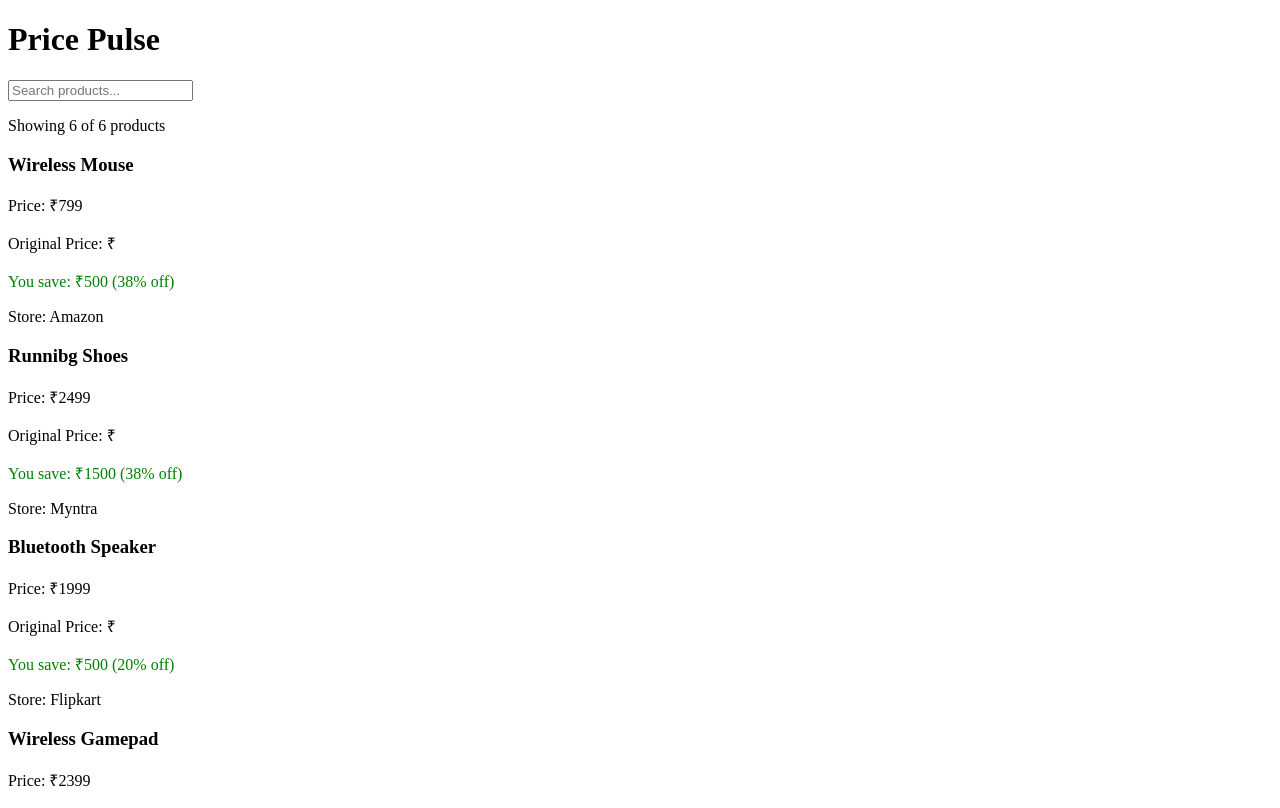
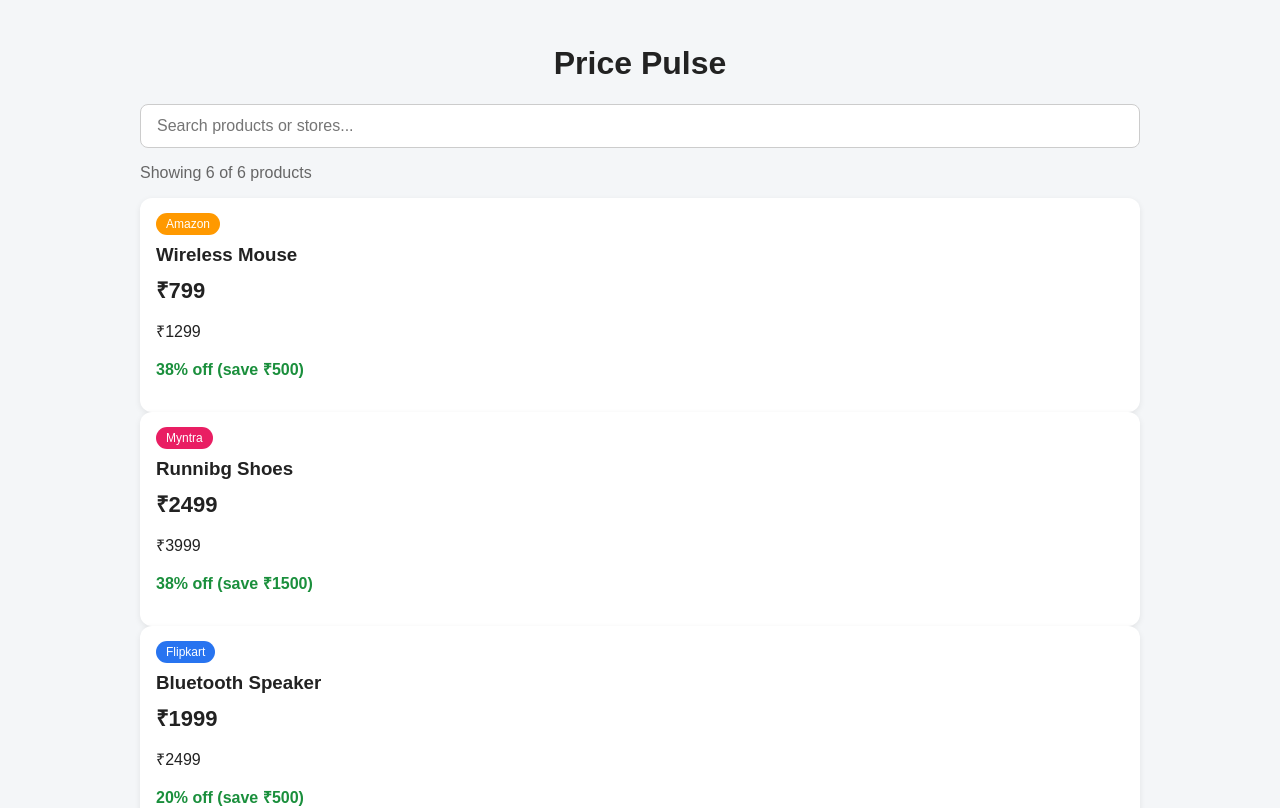
Before and after one commit to kirti-exe/price-pulse, a React (Vite) app in the folder client/: page / in a window 1280 px wide. Shown: the top 808 px of the page. Built offline with nearby package versions, Linux system fonts and the light colour scheme.

Commit message:
Split into components and add styling

```diff
--- a/client/src/App.css
+++ b/client/src/App.css
@@ -1,184 +1,67 @@
-/* .counter {
-  font-size: 16px;
-  padding: 5px 10px;
-  border-radius: 5px;
-  color: var(--accent);
-  background: var(--accent-bg);
-  border: 2px solid transparent;
-  transition: border-color 0.3s;
-  margin-bottom: 24px;
-
-  &:hover {
-    border-color: var(--accent-border);
-  }
-  &:focus-visible {
-    outline: 2px solid var(--accent);
-    outline-offset: 2px;
-  }
+.container {
+  max-width: 1000px;
+  margin: 0 auto;
+  padding: 24px;
 }
 
-.hero {
-  position: relative;
-
-  .base,
-  .framework,
-  .vite {
-    inset-inline: 0;
-    margin: 0 auto;
+h1 {
+  text-align: center;
 }
 
-  .base {
-    width: 170px;
-    position: relative;
-    z-index: 0;
+.search-bar {
+  width: 100%;
+  padding: 12px 16px;
+  font-size: 16px;
+  border: 1px solid #ccc;
+  border-radius: 8px;
+  box-sizing: border-box;
 }
 
-  .framework,
-  .vite {
-    position: absolute;
+.result-count {
+  color: #666;
 }
 
-  .framework {
-    z-index: 1;
-    top: 34px;
-    height: 28px;
-    transform: perspective(2000px) rotateZ(300deg) rotateX(44deg) rotateY(39deg)
-      scale(1.4);
+.product-grid {
+  display: grid;
+  grid-template-columns: repeat(auto-fill, minmax(220px, 1fr));
+  gap: 16px;
 }
 
-  .vite {
-    z-index: 0;
-    top: 107px;
-    height: 26px;
-    width: auto;
-    transform: perspective(2000px) rotateZ(300deg) rotateX(40deg) rotateY(39deg)
-      scale(0.8);
-  }
+.card {
+  background: white;
+  padding: 16px;
+  border-radius: 12px;
+  box-shadow: 0 2px 6px rgba(0, 0, 0, 0.08);
 }
 
-#center {
-  display: flex;
-  flex-direction: column;
-  gap: 25px;
-  place-content: center;
-  place-items: center;
-  flex-grow: 1;
-
-  @media (max-width: 1024px) {
-    padding: 32px 20px 24px;
-    gap: 18px;
-  }
+.card h3 {
+  margin: 12px 0 8px;
 }
 
-#next-steps {
-  display: flex;
-  border-top: 1px solid var(--border);
-  text-align: left;
-
-  & > div {
-    flex: 1 1 0;
-    padding: 32px;
-    @media (max-width: 1024px) {
-      padding: 24px 20px;
-    }
+.price {
+  font-size: 22px;
+  font-weight: bold;
+  margin: 4px 0;
 }
 
-  .icon {
-    margin-bottom: 16px;
-    width: 22px;
-    height: 22px;
+.original-price {
+  color: #888;
+  text-decoration: line-through;
+  margin: 0;
 }
 
-  @media (max-width: 1024px) {
-    flex-direction: column;
-    text-align: center;
-  }
+.discount {
+  color: #1a8f3c;
+  font-weight: bold;
 }
 
-#docs {
-  border-right: 1px solid var(--border);
-
-  @media (max-width: 1024px) {
-    border-right: none;
-    border-bottom: 1px solid var(--border);
-  }
+.store-badge {
+  font-size: 12px;
+  padding: 4px 10px;
+  border-radius: 12px;
+  color: white;
 }
 
-#next-steps ul {
-  list-style: none;
-  padding: 0;
-  display: flex;
-  gap: 8px;
-  margin: 32px 0 0;
-
-  .logo {
-    height: 18px;
-  }
-
-  a {
-    color: var(--text-h);
-    font-size: 16px;
-    border-radius: 6px;
-    background: var(--social-bg);
-    display: flex;
-    padding: 6px 12px;
-    align-items: center;
-    gap: 8px;
-    text-decoration: none;
-    transition: box-shadow 0.3s;
-
-    &:hover {
-      box-shadow: var(--shadow);
-    }
-    .button-icon {
-      height: 18px;
-      width: 18px;
-    }
-  }
-
-  @media (max-width: 1024px) {
-    margin-top: 20px;
-    flex-wrap: wrap;
-    justify-content: center;
-
-    li {
-      flex: 1 1 calc(50% - 8px);
-    }
-
-    a {
-      width: 100%;
-      justify-content: center;
-      box-sizing: border-box;
-    }
-  }
-}
-
-#spacer {
-  height: 88px;
-  border-top: 1px solid var(--border);
-  @media (max-width: 1024px) {
-    height: 48px;
-  }
-}
-
-.ticks {
-  position: relative;
-  width: 100%;
-
-  &::before,
-  &::after {
-    content: '';
-    position: absolute;
-    top: -4.5px;
-    border: 5px solid transparent;
-  }
-
-  &::before {
-    left: 0;
-    border-left-color: var(--border);
-  }
-  &::after {
-    right: 0;
-    border-right-color: var(--border);
-  }
-} */
+.store-badge.amazon { background: #ff9900; }
+.store-badge.flipkart { background: #2874f0; }
+.store-badge.myntra { background: #e91e63; }
--- a/client/src/App.jsx
+++ b/client/src/App.jsx
@@ -1,64 +1,34 @@
 import { useState } from "react"
-
-const products = [
-  { id: 1, name: "Wireless Mouse", price: 799, store: "Amazon", originalPrice: 1299 },
-  { id: 2, name: "Runnibg Shoes", price: 2499, store: "Myntra", originalPrice: 3999 },
-  { id: 3, name: "Bluetooth Speaker", price: 1999, store: "Flipkart", originalPrice: 2499 },
-  { id: 4, name: "Wireless Gamepad", price: 2399, store: "Amazon", originalPrice: 2499 },
-  { id: 5, name: "Casual T-Shirt", price: 599, store: "Myntra", originalPrice: 1199 },
-  { id: 6, name: "Smartwatch", price: 3499, store: "Flipkart", originalPrice: 5999 },
-]
-
-function ProductCard(props){
-  const savings = props.originalPrice - props.price
-  const discount = Math.round((savings / props.originalPrice) * 100)
-
-  return (
-    <div className="card">
-      <h3>{props.name}</h3>
-      <p>Price: ₹{props.price}</p>
-      <p>Original Price: ₹{props.originalprice}</p>
-      <p style={{color: "green"}}>
-        You save: ₹{savings} ({discount}% off)
-      </p>
-      <p>Store: {props.store}</p>
-    </div>
-  )
-}
+import { products } from "./data/products"
+import ProductCard from "./components/ProductCard"
+import SearchBar from "./components/SearchBar"
+import "./App.css"
 
 function App(){
   const [searchText, setSearchText] = useState("")
+
   const filteredProducts = products.filter(product =>
     product.name.toLowerCase().includes(searchText.toLowerCase()) ||
     product.store.toLowerCase().includes(searchText.toLowerCase())
   )
 
   return (
-    <div>
+    <div className="container">
       <h1>Price Pulse</h1>
 
-      <input
-        type="text"
-        placeholder="Search products..."
-        value={searchText}
-        onChange={(e) => setSearchText(e.target.value)}
-      />
+      <SearchBar value={searchText} onChange={setSearchText} />
 
-      <p>
+      <p className="result-count">
         Showing {filteredProducts.length} of {products.length} products
       </p>
 
-      {filteredProducts.map(product => (
-        <ProductCard
-          key={product.id}
-          name={product.name}
-          price={product.price}
-          store={product.store}
-          originalPrice={product.originalPrice}
-        />
-      ))}
+      <div classname="product-grid">
+        {filteredProducts.map(product => (
+          <ProductCard key={product.id} product={product} />
+        ))}
+      </div>
 
-      {filteredProducts.length === 0 && <p>No products found.</p>}
+        {filteredProducts.length === 0 && <p>No products found.</p>}
     </div>
   )
 }
--- /dev/null
+++ b/client/src/components/ProductCard.jsx
@@ -0,0 +1,19 @@
+function ProductCard({ product }){
+  const { name, price, originalPrice, store} = product
+  const savings = originalPrice - price
+  const discount = Math.round((savings / originalPrice) * 100)
+
+  return (
+    <div className="card">
+        <span className={`store-badge ${store.toLowerCase()}`}>{store}</span>
+      <h3>{name}</h3>
+      <p className="price">₹{price}</p>
+      <p className="oiginal-price">₹{originalPrice}</p>
+      <p className="discount">
+        {discount}% off (save ₹{savings})
+      </p>
+    </div>
+  )
+}
+
+export default ProductCard
--- /dev/null
+++ b/client/src/components/SearchBar.jsx
@@ -0,0 +1,13 @@
+function SearchBar({value, onChange}) {
+    return (
+        <input
+            className="search-bar"
+            type="text"
+            placeholder="Search products or stores..."
+            value={value}
+            onChange={(e) => onChange(e.target.value)}
+        />
+    )
+}
+
+export default SearchBar
--- /dev/null
+++ b/client/src/data/products.js
@@ -0,0 +1,9 @@
+
+export const products = [
+  { id: 1, name: "Wireless Mouse", price: 799, store: "Amazon", originalPrice: 1299 },
+  { id: 2, name: "Runnibg Shoes", price: 2499, store: "Myntra", originalPrice: 3999 },
+  { id: 3, name: "Bluetooth Speaker", price: 1999, store: "Flipkart", originalPrice: 2499 },
+  { id: 4, name: "Wireless Gamepad", price: 2399, store: "Amazon", originalPrice: 2499 },
+  { id: 5, name: "Casual T-Shirt", price: 599, store: "Myntra", originalPrice: 1199 },
+  { id: 6, name: "Smartwatch", price: 3499, store: "Flipkart", originalPrice: 5999 },
+]
--- a/client/src/index.css
+++ b/client/src/index.css
@@ -1,111 +1,6 @@
-/* :root {
-  --text: #6b6375;
-  --text-h: #08060d;
-  --bg: #fff;
-  --border: #e5e4e7;
-  --code-bg: #f4f3ec;
-  --accent: #aa3bff;
-  --accent-bg: rgba(170, 59, 255, 0.1);
-  --accent-border: rgba(170, 59, 255, 0.5);
-  --social-bg: rgba(244, 243, 236, 0.5);
-  --shadow:
-    rgba(0, 0, 0, 0.1) 0 10px 15px -3px, rgba(0, 0, 0, 0.05) 0 4px 6px -2px;
-
-  --sans: system-ui, 'Segoe UI', Roboto, sans-serif;
-  --heading: system-ui, 'Segoe UI', Roboto, sans-serif;
-  --mono: ui-monospace, Consolas, monospace;
-
-  font: 18px/145% var(--sans);
-  letter-spacing: 0.18px;
-  color-scheme: light dark;
-  color: var(--text);
-  background: var(--bg);
-  font-synthesis: none;
-  text-rendering: optimizeLegibility;
-  -webkit-font-smoothing: antialiased;
-  -moz-osx-font-smoothing: grayscale;
-
-  @media (max-width: 1024px) {
-    font-size: 16px;
-  }
-}
-
-@media (prefers-color-scheme: dark) {
-  :root {
-    --text: #9ca3af;
-    --text-h: #f3f4f6;
-    --bg: #16171d;
-    --border: #2e303a;
-    --code-bg: #1f2028;
-    --accent: #c084fc;
-    --accent-bg: rgba(192, 132, 252, 0.15);
-    --accent-border: rgba(192, 132, 252, 0.5);
-    --social-bg: rgba(47, 48, 58, 0.5);
-    --shadow:
-      rgba(0, 0, 0, 0.4) 0 10px 15px -3px, rgba(0, 0, 0, 0.25) 0 4px 6px -2px;
-  }
-
-  #social .button-icon {
-    filter: invert(1) brightness(2);
-  }
-}
-
 body {
   margin: 0;
+  font-family: Arial, Helvetica, sans-serif;
+  background: #f4f6f8;
+  color: #222;
 }
-
-#root {
-  width: 1126px;
-  max-width: 100%;
-  margin: 0 auto;
-  text-align: center;
-  border-inline: 1px solid var(--border);
-  min-height: 100svh;
-  display: flex;
-  flex-direction: column;
-  box-sizing: border-box;
-}
-
-h1,
-h2 {
-  font-family: var(--heading);
-  font-weight: 500;
-  color: var(--text-h);
-}
-
-h1 {
-  font-size: 56px;
-  letter-spacing: -1.68px;
-  margin: 32px 0;
-  @media (max-width: 1024px) {
-    font-size: 36px;
-    margin: 20px 0;
-  }
-}
-h2 {
-  font-size: 24px;
-  line-height: 118%;
-  letter-spacing: -0.24px;
-  margin: 0 0 8px;
-  @media (max-width: 1024px) {
-    font-size: 20px;
-  }
-}
-p {
-  margin: 0;
-}
-
-code,
-.counter {
-  font-family: var(--mono);
-  display: inline-flex;
-  border-radius: 4px;
-  color: var(--text-h);
-}
-
-code {
-  font-size: 15px;
-  line-height: 135%;
-  padding: 4px 8px;
-  background: var(--code-bg);
-} */
```
Lines whose indentation alone changed are shown as unchanged.
